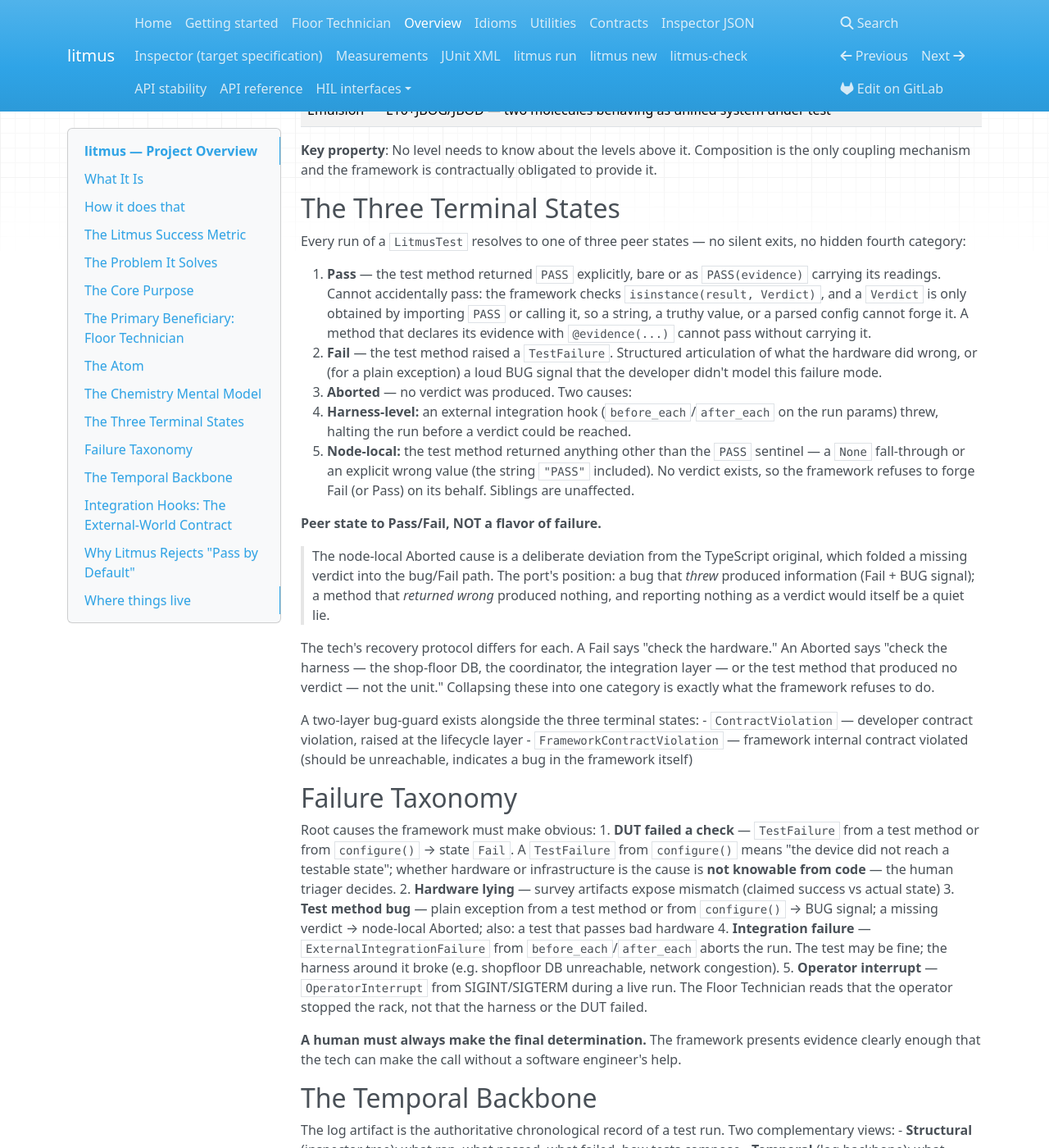
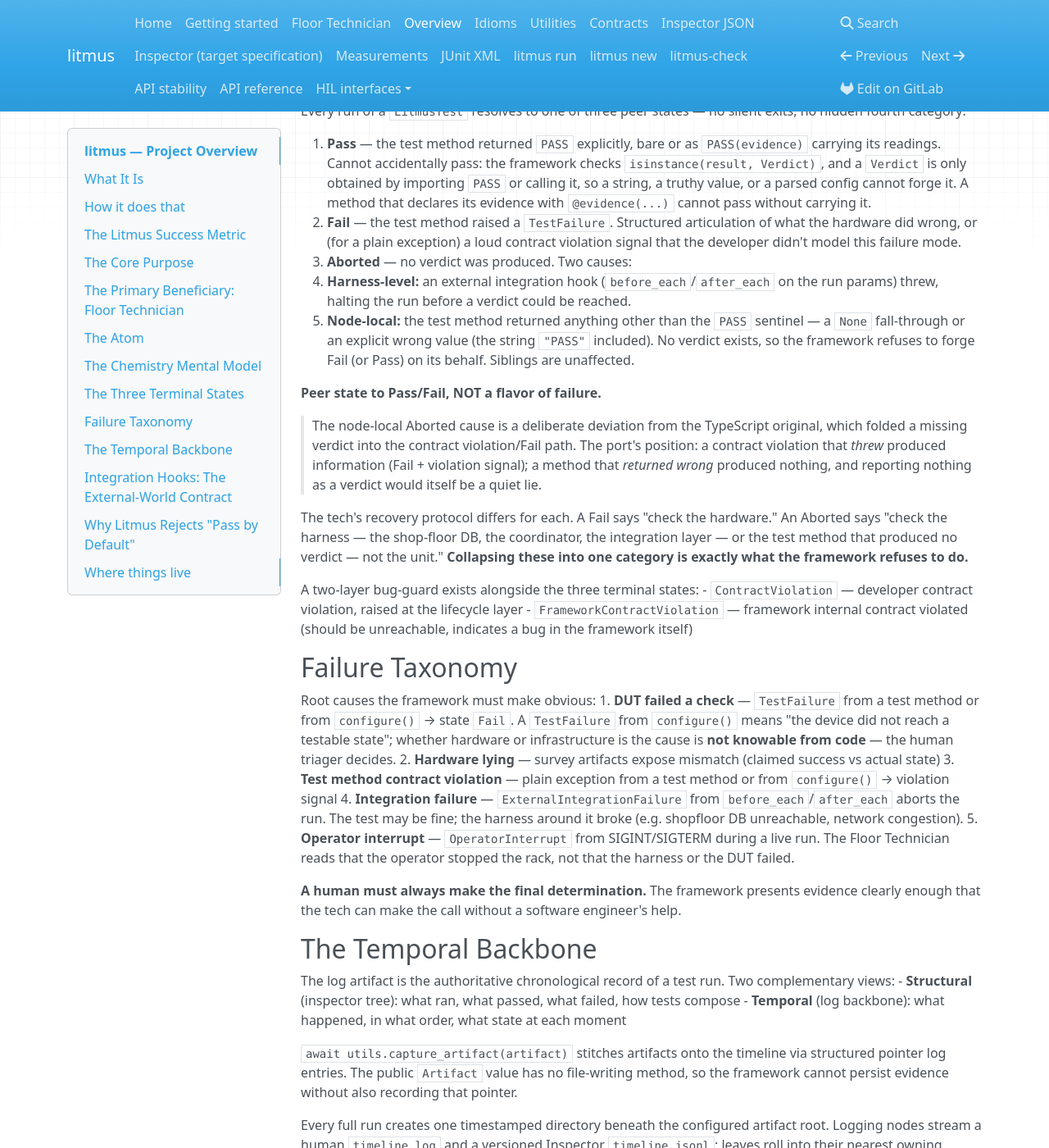
Before and after one commit to ty-meador/litmus_test, an MkDocs documentation site: the page built from docs/overview.md, in a window 1280 px wide and 1400 px high, scrolled down 1886 px. Shown: the whole window at 82% size. Built offline with MkDocs 1.6.1, drawn with Linux system fonts in a browser that asks for light colours; nearby versions of some CDN libraries; some of the changed text lies outside the part shown.

Commit message:
Update file overview.md

```diff
--- a/docs/overview.md
+++ b/docs/overview.md
@@ -24,10 +24,6 @@ Litmus gives the SEs a framework that allows them to focus on getting the test r
 
 A Floor Technician (the "FT" of the source docstrings) can accurately categorize a failure and initiate the correct recovery protocol within 60 seconds of opening the Inspector, without needing to Slack the Software Engineer.
 
-## The Problem It Solves
-
-AI hyperscaler server manufacturing (Google, Meta, AWS, etc.) requires rigorous, evidence-rich testing at multiple assembly stages. Current pain: test software engineers manually maintain IPN mapping files, manually look up BOM details, manually add each new customer part number to test. This scales with product velocity and introduces silent error risk.
-
 ## The Core Purpose
 
 > "We are giving developers the tools they need to give floor operators the tools THEY need,
@@ -73,16 +69,16 @@ A rack-level L11 test is not a different kind of thing — it is more atoms comp
 Every run of a `LitmusTest` resolves to one of three peer states — no silent exits, no hidden fourth category:
 
 1. **Pass** — the test method returned `PASS` explicitly, bare or as `PASS(evidence)` carrying its readings. Cannot accidentally pass: the framework checks `isinstance(result, Verdict)`, and a `Verdict` is only obtained by importing `PASS` or calling it, so a string, a truthy value, or a parsed config cannot forge it. A method that declares its evidence with `@evidence(...)` cannot pass without carrying it.
-2. **Fail** — the test method raised a `TestFailure`. Structured articulation of what the hardware did wrong, or (for a plain exception) a loud BUG signal that the developer didn't model this failure mode.
+2. **Fail** — the test method raised a `TestFailure`. Structured articulation of what the hardware did wrong, or (for a plain exception) a loud contract violation signal that the developer didn't model this failure mode.
 3. **Aborted** — no verdict was produced. Two causes:
    - **Harness-level:** an external integration hook (`before_each`/`after_each` on the run params) threw, halting the run before a verdict could be reached.
    - **Node-local:** the test method returned anything other than the `PASS` sentinel — a `None` fall-through or an explicit wrong value (the string `"PASS"` included). No verdict exists, so the framework refuses to forge Fail (or Pass) on its behalf. Siblings are unaffected.
 
    **Peer state to Pass/Fail, NOT a flavor of failure.**
 
-> The node-local Aborted cause is a deliberate deviation from the TypeScript original, which folded a missing verdict into the bug/Fail path. The port's position: a bug that *threw* produced information (Fail + BUG signal); a method that *returned wrong* produced nothing, and reporting nothing as a verdict would itself be a quiet lie.
+> The node-local Aborted cause is a deliberate deviation from the TypeScript original, which folded a missing verdict into the contract violation/Fail path. The port's position: a contract violation that *threw* produced information (Fail + violation signal); a method that *returned wrong* produced nothing, and reporting nothing as a verdict would itself be a quiet lie.
 
-The tech's recovery protocol differs for each. A Fail says "check the hardware." An Aborted says "check the harness — the shop-floor DB, the coordinator, the integration layer — or the test method that produced no verdict — not the unit." Collapsing these into one category is exactly what the framework refuses to do.
+The tech's recovery protocol differs for each. A Fail says "check the hardware." An Aborted says "check the harness — the shop-floor DB, the coordinator, the integration layer — or the test method that produced no verdict — not the unit." **Collapsing these into one category is exactly what the framework refuses to do.**
 
 A two-layer bug-guard exists alongside the three terminal states:
 - `ContractViolation` — developer contract violation, raised at the lifecycle layer
@@ -93,7 +89,7 @@ A two-layer bug-guard exists alongside the three terminal states:
 Root causes the framework must make obvious:
 1. **DUT failed a check** — `TestFailure` from a test method or from `configure()` → state `Fail`. A `TestFailure` from `configure()` means "the device did not reach a testable state"; whether hardware or infrastructure is the cause is **not knowable from code** — the human triager decides.
 2. **Hardware lying** — survey artifacts expose mismatch (claimed success vs actual state)
-3. **Test method bug** — plain exception from a test method or from `configure()` → BUG signal; a missing verdict → node-local Aborted; also: a test that passes bad hardware
+3. **Test method contract violation** — plain exception from a test method or from `configure()` → violation signal
 4. **Integration failure** — `ExternalIntegrationFailure` from `before_each`/`after_each` aborts the run. The test may be fine; the harness around it broke (e.g. shopfloor DB unreachable, network congestion).
 5. **Operator interrupt** — `OperatorInterrupt` from SIGINT/SIGTERM during a live run. The Floor Technician reads that the operator stopped the rack, not that the harness or the DUT failed.
 
@@ -140,7 +136,7 @@ Here are some of the ways Litmus implements this:
 
 - **No pass by default** — test methods must explicitly return `PASS`, or `PASS(evidence)` with the readings that prove it. Reaching the end of the method without doing so is a missing verdict (node-local Aborted); raising a plain exception is a developer contract violation. A method that declares its evidence with `@evidence(...)` cannot pass without carrying it. Even internal implementations like `TestSequence` explicitly model the passing condition as (all tests ran AND all tests passed) — it does not silently pass if nothing threw.
 - **Setup is constrained to `configure()`** — All infrastructure wiring, readiness checks, and context creation must happen in `configure()`. The framework merges the return value into `utils.ctx` for the rest of the lifecycle and all descendants, and ctx is read-only from then on: inputs come in through configure, readings go out with the verdict. This prevents hidden state coupling and makes the data flow explicit.
-- **Unmodeled failure modes are loud** — Raising anything other than a `TestFailure` (or subclass) from a test method produces a clear "CONTRACT VIOLATION" message with a BUG signal. The framework refuses to let an unhandled error silently become a pass.
+- **Unmodeled failure modes are loud** — Raising anything other than a `TestFailure` (or subclass) from a test method produces a clear "CONTRACT VIOLATION" message. **The framework refuses to let an unhandled error silently become a pass.**
 - **`use_shell()` auto-wires execution routing** — Calling `utils.use_shell()` in `configure()` automatically rebinds `utils.exec` to route through the SSH connection. Child tests and descendants inherit the routing with zero extra code. The SE never has to manually thread SSH interfaces.
 - **Composition takes bound methods directly** — `self.test("name", self._my_method)` works with a plain bound method reference. No wrapping, no binding ceremony.
 - **Sensible defaults reduce boilerplate** — `self.test("name", self._my_method)` defaults to `discrete_log_file=False`, so its logs automatically roll up into the parent. This gives you **one log per logical abstraction instead of one log per screw**.
```
Also changed, not shown: other parts of docs/overview.md (+1 -1 lines).
